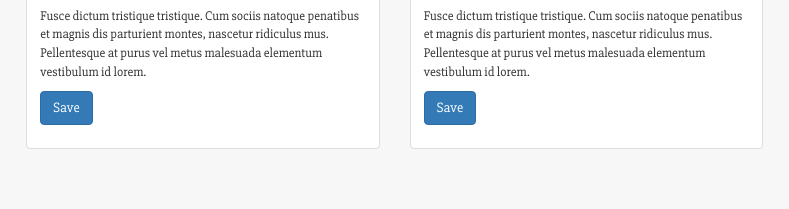
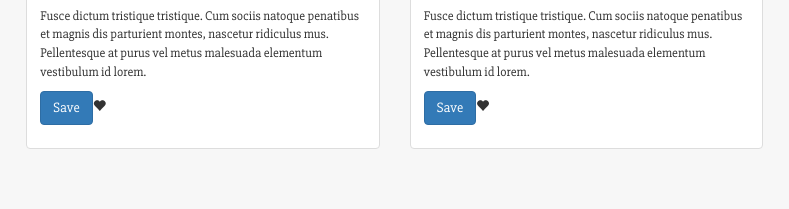
Before and after one commit to AliPea/wdi-project-2, a website: page index.html in a window 1280 px wide. Shown: the part 1251-1460 px from the top of the page, 437-1226 px from the left. Drawn offline with nearby package versions, Linux system fonts and the light colour scheme; some packages are replaced by stand-ins of ours; no server answers.

Commit message:
Procfile

```diff
--- a/index.html
+++ b/index.html
@@ -125,7 +125,7 @@
           <div class="caption">
             <h3>Rock Climbing Malham Cove</h3>
             <p>Fusce dictum tristique tristique. Cum sociis natoque penatibus et magnis dis parturient montes, nascetur ridiculus mus. Pellentesque at purus vel metus malesuada elementum vestibulum id lorem.</p>
-            <p><a href="#" class="btn btn-primary" role="button">Save</a></p>
+            <p><a href="#" class="btn btn-primary" role="button">Save</a><span class=" glyphicon glyphicon-heart" aria-hidden="true"></span></p>
           </div>
         </div>
       </div>
@@ -135,7 +135,7 @@
           <div class="caption">
             <h3>The Many Benefits of Hiking</h3>
             <p>Fusce dictum tristique tristique. Cum sociis natoque penatibus et magnis dis parturient montes, nascetur ridiculus mus. Pellentesque at purus vel metus malesuada elementum vestibulum id lorem.</p>
-            <p><a href="#" class="btn btn-primary" role="button">Save</a></p>
+            <p><a href="#" class="btn btn-primary" role="button">Save</a><span class=" glyphicon glyphicon-heart" aria-hidden="true"></span></p>
           </div>
         </div>
       </div>
--- a/package.json
+++ b/package.json
@@ -21,6 +21,7 @@
     "body-parser": "^1.15.2",
     "cors": "^2.8.1",
     "express": "^4.14.0",
+    "forever": "^0.15.2",
     "mongoose": "^4.6.0",
     "morgan": "^1.7.0"
   },
```
Also changed, not shown: 1 other file.
